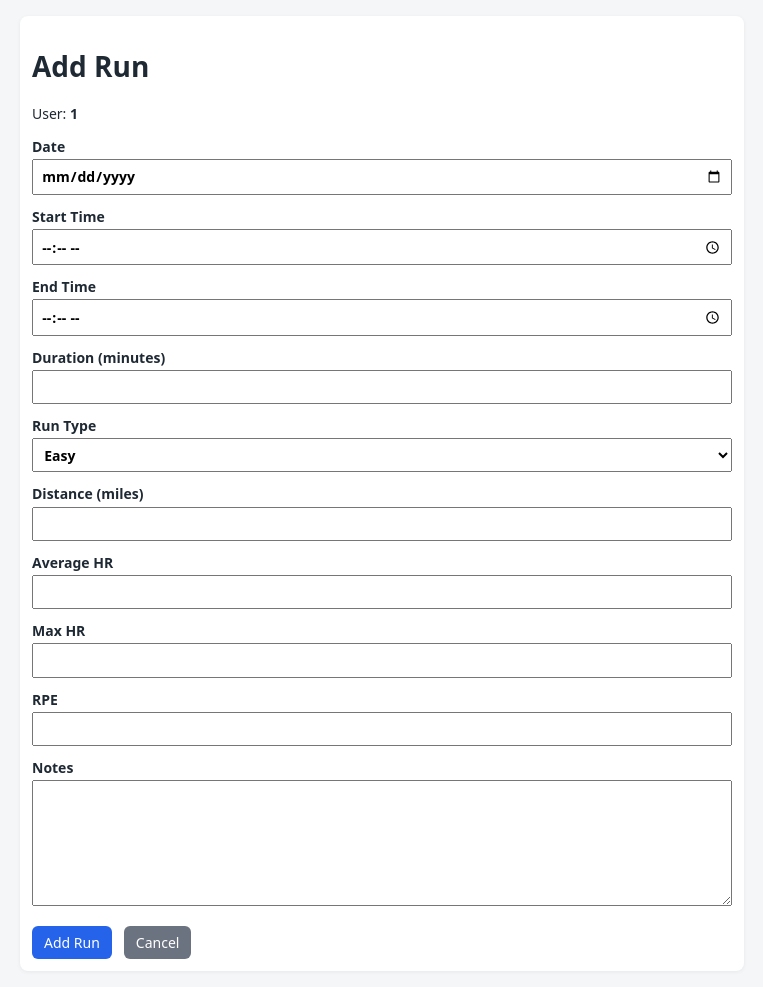
After one commit to krby4/running_app, a Flask app: template app/templates/add_run.html in a window 1280 px wide. The commit adds this page. Shown: the whole page, without its empty margins (258-1021 px from the left). Run offline with Flask 3, Linux system fonts and the light colour scheme; the template is opened without the code that fills it: most values are stand-ins (such as "Sample title", 1, 10 or a date in 2020).

Commit message:
Added auth on add-run page, added add-run page. Stable branch right now

```diff
--- a/app/app.py
+++ b/app/app.py
@@ -1,8 +1,48 @@
-from flask import Flask,render_template,request
+from flask import Flask,render_template,request,g,session,redirect,url_for,abort
 import reports
+from auth import init_auth, oauth, get_username
+import auth
+import runs
 from datetime import datetime
+from werkzeug.middleware.proxy_fix import ProxyFix
 
 app = Flask(__name__)
+init_auth(app)
+app.wsgi_app = ProxyFix(
+    app.wsgi_app,
+    x_proto=1,
+    x_host=1
+)
+# oidc = auth.create_oidc(app)
+
+# @app.before_request
+# def load_identity():
+#     oidc = OpenIDConnect(app)
+#     if oidc.user_loggedin:
+#         g.user = g.oidc_user
+
+#     return
+@app.route("/login")
+def login():
+    return oauth.keycloak.authorize_redirect(
+        url_for("auth_callback", _external=True)
+    )
+@app.route("/auth/callback")
+def auth_callback():
+    token = oauth.keycloak.authorize_access_token()
+    session["user"] = token.get("userinfo")
+    session["token"] = token
+    return redirect(url_for("whoami"))
+@app.route("/whoami")
+def whoami():
+    token = session.get("token", {})
+    return {
+        "user": session.get("user", {}),
+        # "token_keys": list(session.get("token",{}).keys()),
+        # "userinfo_keys": list(token.get("userinfo",{}).keys()),
+        # "token": token,
+    }
+
 @app.route("/")
 
 def hello():
@@ -37,5 +77,28 @@ def user_home(user_id):
         max_runs_rows=max_runs_rows
     )
 
+@app.route("/user/<user_id>/add-run", methods=["GET","POST"])
+def add_run(user_id):
+    if not auth.can_add_run(user_id):
+        abort(403)
+    if request.method == "GET":
+        return render_template("add_run.html", user_id=user_id)
+
+    run = runs.validate_manual(
+        date=request.form.get("date"),
+        start=request.form.get("start"),
+        end=request.form.get("end"),
+        duration=request.form.get("duration"),
+        run_type=request.form.get("run_type"),
+        distance=request.form.get("distance"),
+        ave_hr=request.form.get("ave_hr"),
+        max_hr=request.form.get("max_hr"),
+        rpe=request.form.get("rpe"),
+        notes=request.form.get("notes"),
+    )
+
+    runs.insert_run(run,user_id=user_id)
+    return redirect(url_for("user_home",user_id=user_id))
+
 if __name__ == "__main__":
     app.run(host="0.0.0.0", port=5000)
--- a/app/static/style.css
+++ b/app/static/style.css
@@ -126,3 +126,36 @@ th {
         grid-template-columns: 1fr;
     }
 }
+
+.narrow {
+    max-width: 700px;
+    margin: 0 auto;
+}
+
+.run-form {
+    display: flex;
+    flex-direction: column;
+    gap: 0.75rem;
+}
+
+.run-form textarea {
+    resize: vertical;
+    min-height: 120px;
+}
+
+.button-row {
+    display: flex;
+    gap: 0.75rem;
+    margin-top: 0.5rem;
+}
+
+.secondary-button {
+    display: inline-flex;
+    align-items: center;
+    justify-content: center;
+    padding: 0.45rem 0.75rem;
+    text-decoration: none;
+    border-radius: 6px;
+    background: #6b7280;
+    color: white;
+}
--- /dev/null
+++ b/app/templates/add_run.html
@@ -0,0 +1,128 @@
+<!doctype html>
+<html lang="en">
+<head>
+    <meta charset="utf-8">
+    <title>Add Run</title>
+    <link rel="stylesheet" href="{{ url_for('static', filename='style.css') }}">
+</head>
+
+<body>
+    <main class="page">
+        <div class="card narrow">
+
+            <h1>Add Run</h1>
+
+            <p>
+                User:
+                <strong>{{ user_id }}</strong>
+            </p>
+
+            <form method="post" class="run-form">
+
+                <label>
+                    Date
+                    <input
+                        type="date"
+                        name="date"
+                        required
+                    >
+                </label>
+
+                <label>
+                    Start Time
+                    <input
+                        type="time"
+                        name="start"
+                    >
+                </label>
+
+                <label>
+                    End Time
+                    <input
+                        type="time"
+                        name="end"
+                    >
+                </label>
+
+                <label>
+                    Duration (minutes)
+                    <input
+                        type="number"
+                        step="0.1"
+                        name="duration"
+                    >
+                </label>
+
+                <label>
+                    Run Type
+                    <select name="run_type" required>
+                        <option value="Easy">Easy</option>
+                        <option value="Aerobic">Aerobic</option>
+                        <option value="Threshold">Threshold</option>
+                        <option value="Long">Long</option>
+                        <option value="Race">Race</option>
+                    </select>
+                </label>
+
+                <label>
+                    Distance (miles)
+                    <input
+                        type="number"
+                        step="0.01"
+                        name="distance"
+                    >
+                </label>
+
+                <label>
+                    Average HR
+                    <input
+                        type="number"
+                        name="ave_hr"
+                    >
+                </label>
+
+                <label>
+                    Max HR
+                    <input
+                        type="number"
+                        name="max_hr"
+                    >
+                </label>
+
+                <label>
+                    RPE
+                    <input
+                        type="number"
+                        min="0"
+                        max="10"
+                        name="rpe"
+                    >
+                </label>
+
+                <label>
+                    Notes
+                    <textarea
+                        name="notes"
+                        rows="5"
+                    ></textarea>
+                </label>
+
+                <div class="button-row">
+                    <button type="submit">
+                        Add Run
+                    </button>
+
+                    <a
+                        class="secondary-button"
+                        href="{{ url_for('user_home', user_id=user_id) }}"
+                    >
+                        Cancel
+                    </a>
+                </div>
+
+            </form>
+
+        </div>
+    </main>
+</body>
+</html>
--- a/requirements.txt
+++ b/requirements.txt
@@ -1 +1,4 @@
 flask
+authlib
+python-dotenv
+requests
```
Also changed, not shown: app/auth.py (added, +59 -0 lines), 2 other files.
